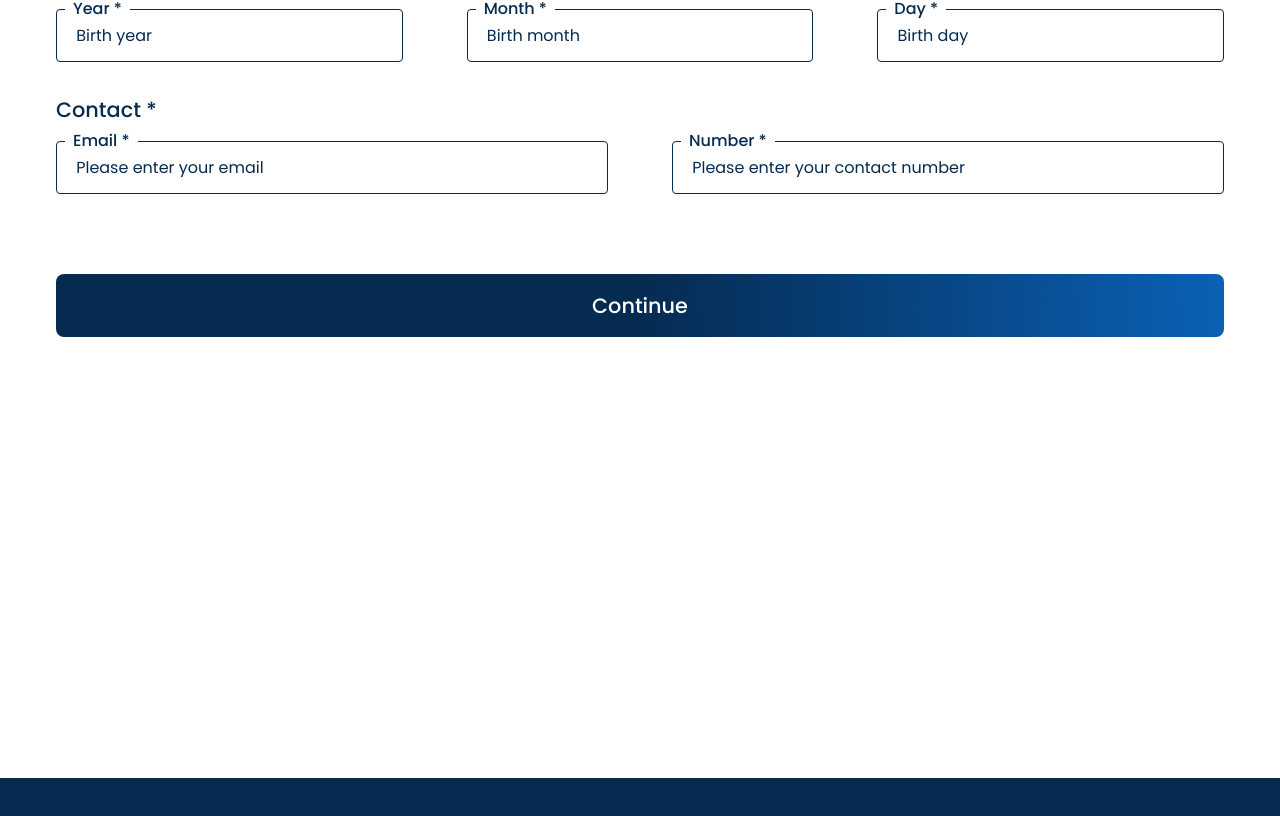
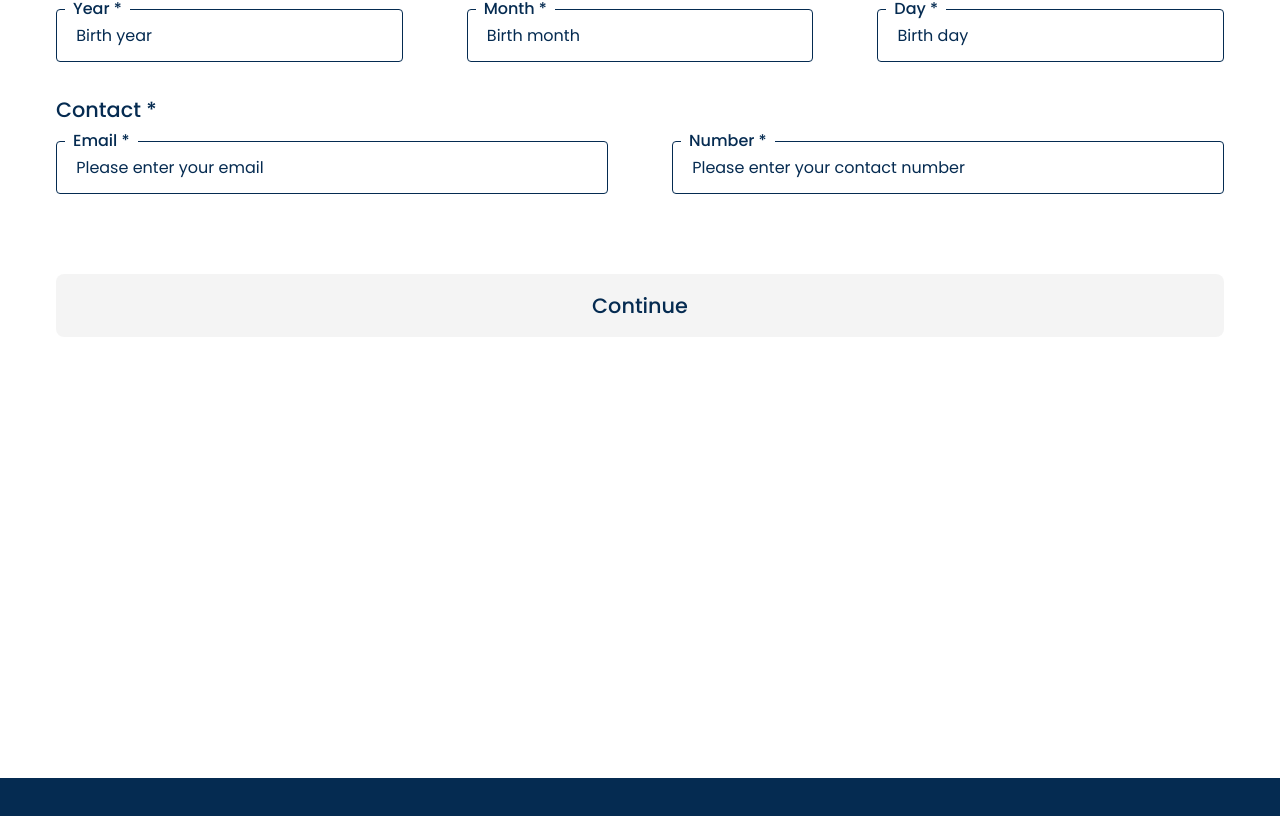
Before and after one commit to SMXKY/bitspartk-intern-client, a React (Create React App) app: page /apply in a window 1280 px wide. Shown: the part 710-1526 px from the top of the page. Built offline with nearby package versions, Linux system fonts and the light colour scheme.

Commit message:
added the muted next button feature, and made the progress bar max out at 14

```diff
--- a/src/pages/ApplicationForm/ApplicationForm.Component.jsx
+++ b/src/pages/ApplicationForm/ApplicationForm.Component.jsx
@@ -345,7 +345,7 @@ export const ApplicationForm = () => {
     }
 
     if (formInformation.degreeInViewOf !== "B.TECH") {
-      formInformation.degreeInViewOf = "";
+      formInformation.internshipTopic = "";
     }
 
     if (
@@ -465,6 +465,57 @@ export const ApplicationForm = () => {
     if (e.key === "Enter") {
       e.preventDefault();
     }
+  };
+
+  const checkIfAllInputsAreFileedForm1 = () => {
+    if (
+      !formInformation.firstName ||
+      !formInformation.lastName ||
+      !formInformation.gender ||
+      !formInformation.year ||
+      !formInformation.month ||
+      !formInformation.day ||
+      !formInformation.phoneNumber ||
+      !formInformation.email
+    ) {
+      return false;
+    }
+
+    return true;
+  };
+
+  const checkIfAllInputsAreFileedForm2 = () => {
+    if (
+      !formInformation.school ||
+      !formInformation.department ||
+      !formInformation.level ||
+      !formInformation.degreeInViewOf
+    ) {
+      return false;
+    }
+
+    if (
+      formInformation.degreeInViewOf === "B.TECH" &&
+      !formInformation.internshipTopic
+    ) {
+      return false;
+    }
+
+    console.log(formInformation);
+
+    return true;
+  };
+
+  const checkIfAllInputsAreFileedFormSubmit = () => {
+    if (
+      !formInformation.studyStack ||
+      !formInformation.durationInMonths ||
+      !formInformation.supportDocument
+    ) {
+      return false;
+    }
+
+    return true;
   };
 
   return (
@@ -605,9 +656,20 @@ export const ApplicationForm = () => {
                 </div>
               </div>
 
-              <button className="continure-btn" onClick={handleFirstNextButton}>
+              <div
+                className={`continure-btn-holder ${
+                  checkIfAllInputsAreFileedForm1() ? "" : "mute-btn-checker"
+                }`}
+              >
+                <button
+                  className={`continure-btn ${
+                    checkIfAllInputsAreFileedForm1() ? "" : "mute-btn"
+                  }`}
+                  onClick={handleFirstNextButton}
+                >
                   Continue
                 </button>
+              </div>
             </div>
 
             <div
@@ -692,9 +754,20 @@ export const ApplicationForm = () => {
                   Back
                 </button>
 
-                <button className="continure-btn" onClick={handleSecondNextBtn}>
+                <div
+                  className={`continure-btn-holder ${
+                    checkIfAllInputsAreFileedForm2() ? "" : "mute-btn-checker"
+                  }`}
+                >
+                  <button
+                    className={`continure-btn ${
+                      checkIfAllInputsAreFileedForm2() ? "" : "mute-btn"
+                    }`}
+                    onClick={handleSecondNextBtn}
+                  >
                     Next
                   </button>
+                </div>
               </div>
             </div>
 
@@ -769,8 +842,17 @@ export const ApplicationForm = () => {
                   Back
                 </button>
 
+                <div
+                  className={`continure-btn-holder ${
+                    checkIfAllInputsAreFileedFormSubmit()
+                      ? ""
+                      : "mute-btn-checker"
+                  }`}
+                >
                   <button
-                  className="continure-btn submit-btn"
+                    className={`continure-btn submit-btn ${
+                      checkIfAllInputsAreFileedFormSubmit() ? "" : "mute-btn"
+                    }`}
                     onClick={handleSubit}
                   >
                     Submit
@@ -779,6 +861,7 @@ export const ApplicationForm = () => {
               </div>
             </div>
           </div>
+        </div>
       </form>
     </div>
   );
--- a/src/pages/ApplicationForm/ApplicationForm.Styles.css
+++ b/src/pages/ApplicationForm/ApplicationForm.Styles.css
@@ -367,3 +367,14 @@ input[type="radio"]:checked + .radion-label:before {
 .hide-project-topic {
   display: none;
 }
+
+.mute-btn {
+  background: #e7e7e773;
+  color: var(--back-drop-color);
+  cursor: not-allowed;
+  pointer-events: none;
+}
+
+.mute-btn-checker {
+  cursor: not-allowed;
+}
--- a/src/redux/formProgress/formProgress.js
+++ b/src/redux/formProgress/formProgress.js
@@ -62,6 +62,11 @@ const formProgressSlice = createSlice({
     incrementProgress: (state, action) => {
       // console.log("incrmented");
       if (state.progress < 16) {
+        //since we made th evaluation form opitonal
+        if (state.progress === 14) {
+          // alert(state.progress);
+          state.progress = 15;
+        }
         state.progress += 1;
       }
     },
```
Lines whose indentation alone changed are shown as unchanged.
